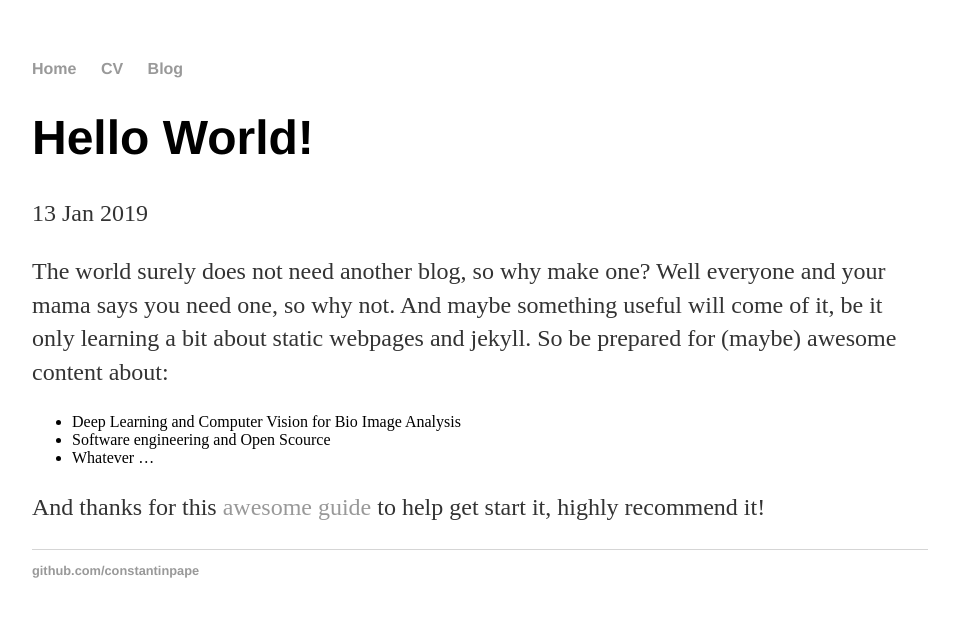
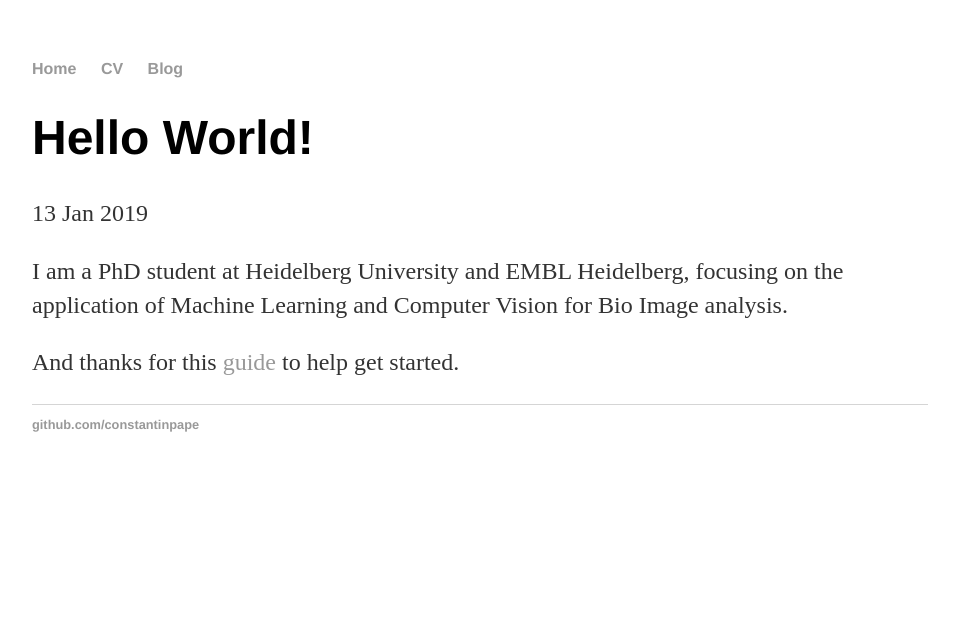
Before and after one commit to constantinpape/constantinpape.github.io, a Jekyll site: the page built from _posts/2019-01-13-hello-world.md, in a window 1280 px wide. Shown: the top 617 px of the page, without its empty margins (160-1119 px from the left). Built offline with Jekyll 4.4.1, drawn with Linux system fonts in a browser that asks for light colours.

Commit message:
Update 2019-01-13-hello-world.md

```diff
--- a/_posts/2019-01-13-hello-world.md
+++ b/_posts/2019-01-13-hello-world.md
@@ -4,13 +4,8 @@ title: "Hello World!"
 date: 2019-01-13
 ---
 
-The world surely does not need another blog, so why make one?
-Well everyone and your mama says you need one, so why not.
-And maybe something useful will come of it, be it only learning a bit
-about static webpages and jekyll.
-So be prepared for (maybe) awesome content about:
-- Deep Learning and Computer Vision for Bio Image Analysis
-- Software engineering and Open Scource
-- Whatever ...
+I am a PhD student at Heidelberg University and EMBL Heidelberg, focusing on the application
+of Machine Learning and Computer Vision for Bio Image analysis.
 
-And thanks for this [awesome guide](http://jmcglone.com/guides/github-pages/) to help get start it, highly recommend it!
+
+And thanks for this [guide](http://jmcglone.com/guides/github-pages/) to help get started.
```
